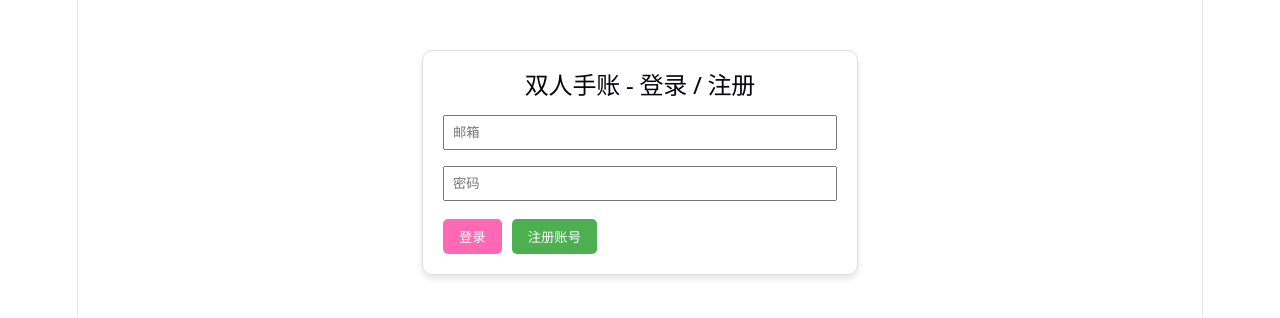
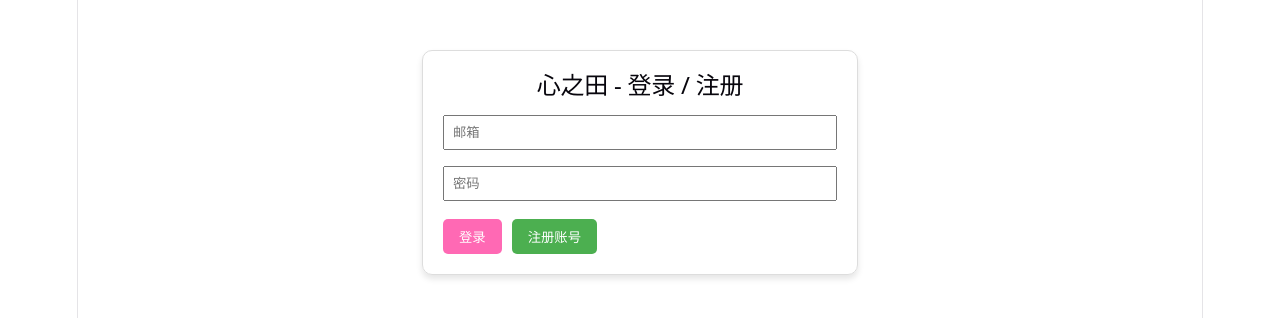
Before and after one commit to swscl/shared_diary, a React (Vite) app: page / in a window 1280 px wide. Shown: the top 318 px of the page. Built offline with nearby package versions, Linux system fonts and the light colour scheme.

Commit message:
修改了界面内容

```diff
--- a/src/App.jsx
+++ b/src/App.jsx
@@ -161,7 +161,7 @@ export default function App() {
   if (!user) {
     return (
       <div style={cardStyle}>
-        <h2>双人手账 - 登录 / 注册</h2>
+        <h2>心之田 - 登录 / 注册</h2>
         <input
           placeholder="邮箱"
           value={email}
@@ -188,7 +188,7 @@ export default function App() {
     return (
       <div style={cardStyle}>
         <h3>欢迎你，{user.email}！</h3>
-        <p>你还没有与另一半绑定双人空间哦：</p>
+        <p>你还没有与另一半绑定心之田空间哦：</p>
 
         <div style={{ borderTop: '1px solid #ccc', paddingTop: 15, marginTop: 15 }}>
           <h4>方式 A：我是发起人</h4>
@@ -215,7 +215,7 @@ export default function App() {
   return (
     <div style={{ padding: 20 }}>
       <div style={{ display: 'flex', justifyContent: 'space-between', alignItems: 'center' }}>
-        <h2>💕 我们的共享双人手账</h2>
+        <h2>💕 我们的心之田 </h2>
         <button onClick={handleLogout} style={{ background: '#9e9e9e', ...btnStyle }}>退出登录</button>
       </div>
 
@@ -243,7 +243,7 @@ export default function App() {
 
       {/* Fabric.js 手账画板区域 */}
       <div style={{ border: '2px dashed #ffb6c1', padding: 20, textAlign: 'center', backgroundColor: '#fdfbf7' }}>
-        <h3>[ 这里就是你们的手账画板区域 ]</h3>
+        <h3>[ 记录区域 ]</h3>
         <p>已自动连接至空间：{space.id}</p>
       </div>
     </div>
```
